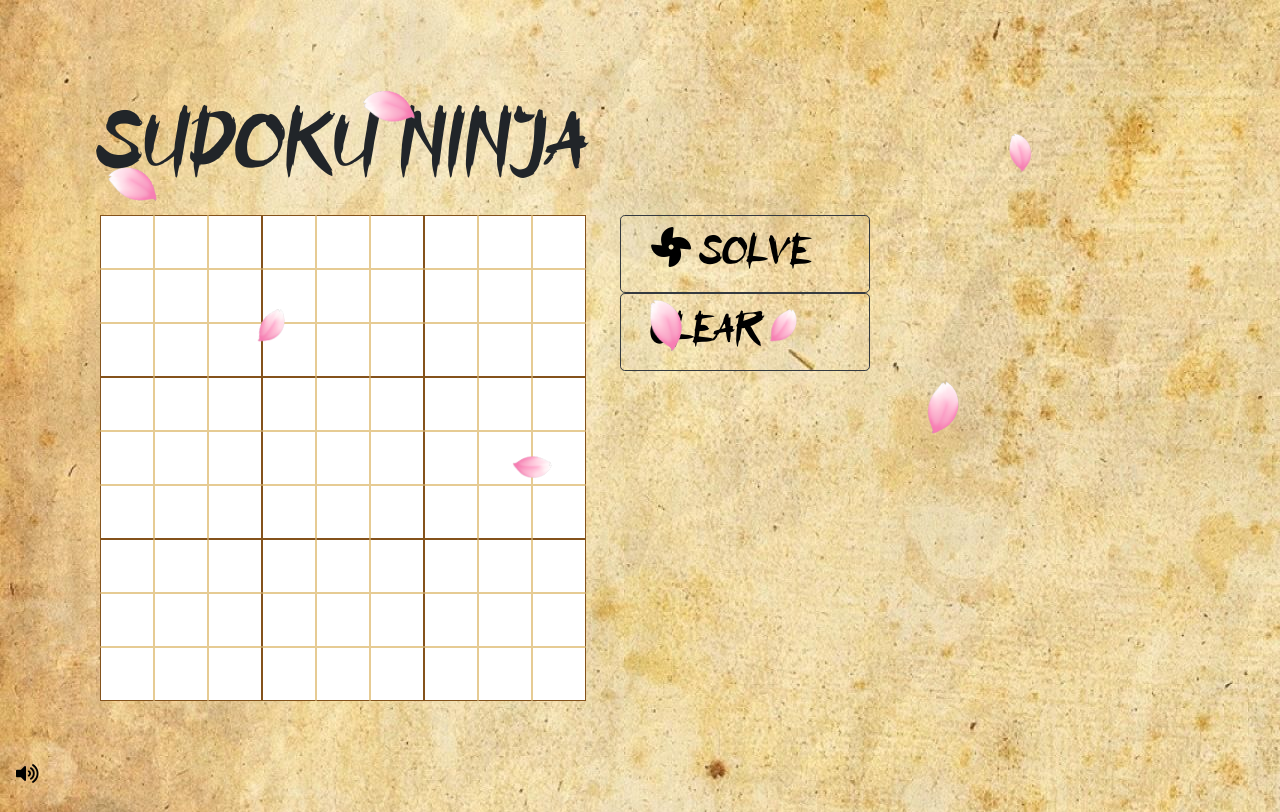
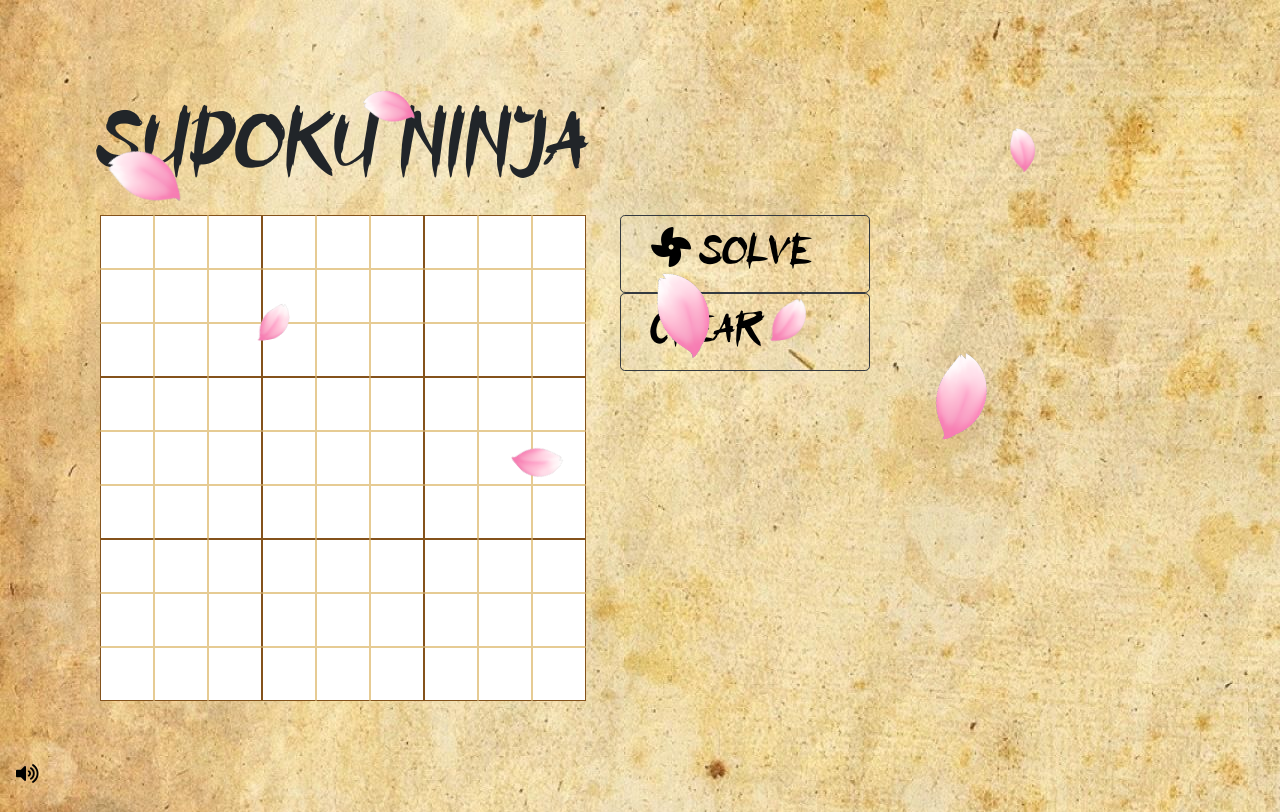
Before and after one commit to DonThePhan/Web-Sudoku-Solver, a plain HTML site: page public/index.html in a window 1280 px wide. Drawn offline with nearby package versions, Linux system fonts and the light colour scheme.

Commit message:
tweak petal sizes and update mute icon

```diff
--- a/public/script.js
+++ b/public/script.js
@@ -194,9 +194,10 @@ BGMusic.volume = .5
 buttonBGMusic.addEventListener('click', function() {
 	if (BGMusic.paused) {
 		BGMusic.play();
+        buttonBGMusic.innerHTML = '<i class="fas fa-volume-up"></i>'
 	} else {
 		BGMusic.pause();
-		console.log('should pause');
+        buttonBGMusic.innerHTML = '<i class="fas fa-volume-mute"></i>'
     }
 });
 
--- a/public/styles.css
+++ b/public/styles.css
@@ -81,7 +81,7 @@ body {
 }
 
 .set img {
-    height: 30px;
+    height: 100%;
 }
 
 .set {
@@ -99,41 +99,49 @@ body {
 }
 
 .set div:nth-child(1) {
+    height: 45px;
     left: 10%;
     animation: animate 15s linear infinite;
     animation-delay: -15s;
 }
 .set div:nth-child(2) {
+    height: 35px;
     left: 20%;
     animation: animate 20s linear infinite;
     animation-delay: -5s;
 }
 .set div:nth-child(3) {
+    height: 30px;
     left: 30%;
     animation: animate 25s linear infinite;
     animation-delay: -1s;
 }
 .set div:nth-child(4) {
+    height: 40px;
     left: 40%;
     animation: animate 15s linear infinite;
     animation-delay: -20s;
 }
 .set div:nth-child(5) {
+    height: 50px;
     left: 50%;
     animation: animate 10s linear infinite;
     animation-delay: 0s;
 }
 .set div:nth-child(6) {
+    height: 40px;
     left: 60%;
     animation: animate 12s linear infinite;
     animation-delay: -25s;
 }
 .set div:nth-child(7) {
+    height: 50px;
     left: 70%;
     animation: animate 15s linear infinite;
     animation-delay: -4s;
 }
 .set div:nth-child(8) {
+    height: 35px;
     left: 80%;
     animation: animate 17s linear infinite;
     animation-delay: -0s;
```
Also changed, not shown: public/index.html (+1 -1 lines).
